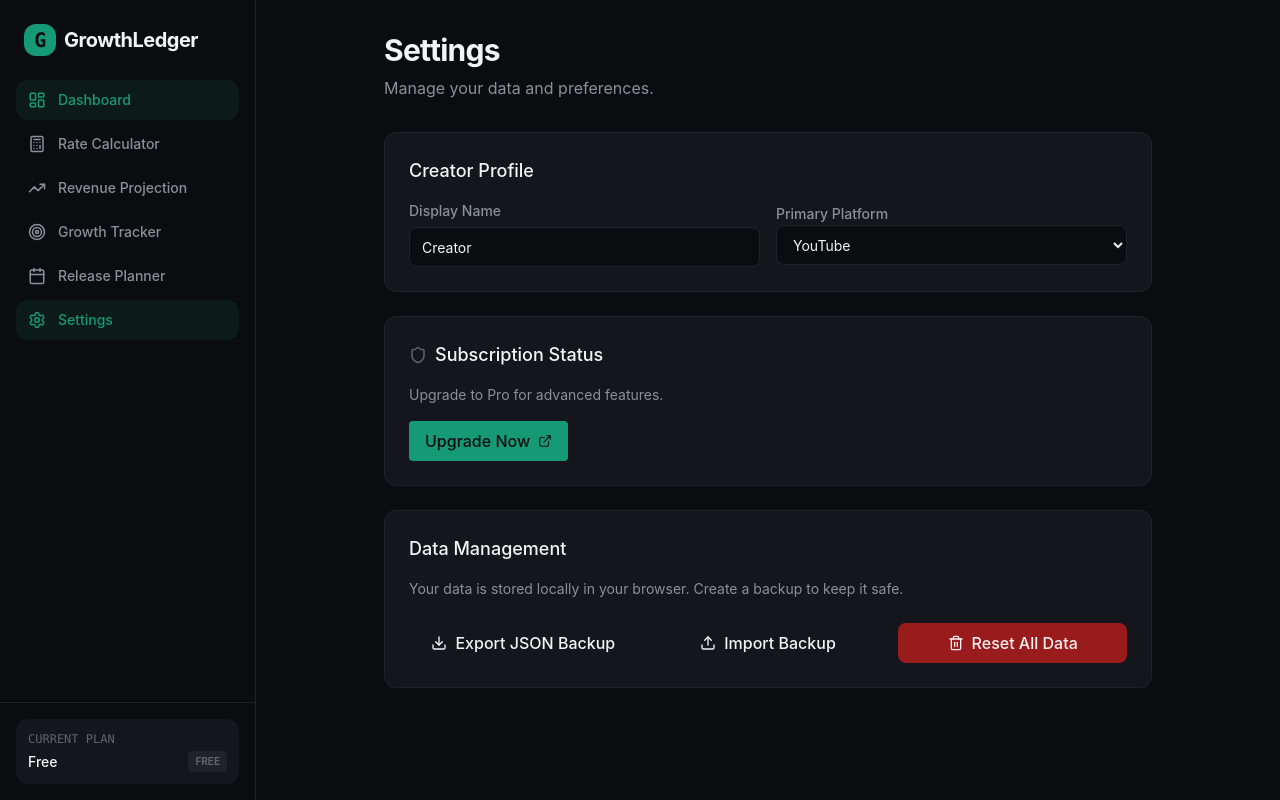
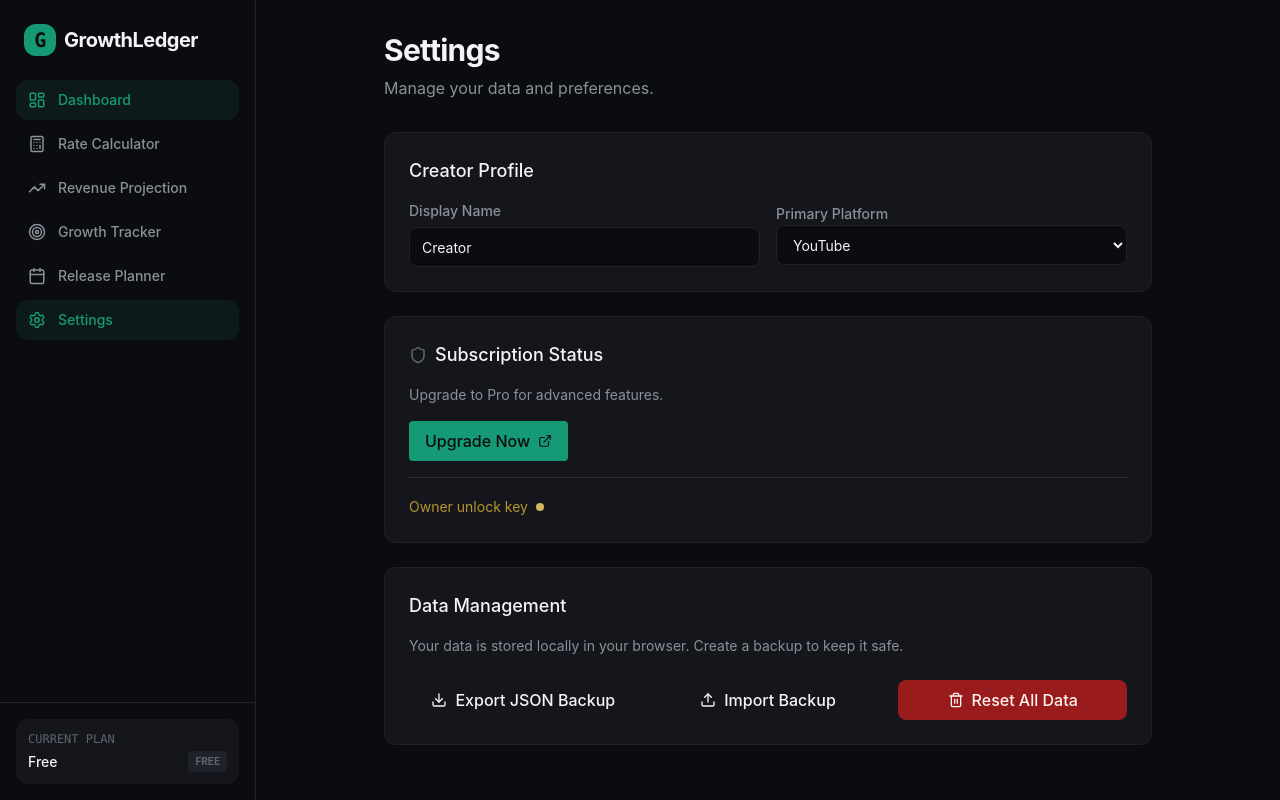
Before and after one commit to MelroseSaint/CreatorsStats, a React (Vite) app: page /app/settings in a window 1280 px wide. Built offline with nearby package versions, Linux system fonts and the light colour scheme.

Commit message:
Add owner unlock link with gold accent

```diff
--- a/src/pages/Settings.tsx
+++ b/src/pages/Settings.tsx
@@ -1,5 +1,5 @@
 import { useRef, useState, useEffect } from 'react';
-import { useSearchParams, useNavigate } from 'react-router-dom';
+import { Link, useSearchParams, useNavigate } from 'react-router-dom';
 import { useStore } from '../context/StoreContext';
 import { Button } from '../components/ui/Button';
 import { Input } from '../components/ui/Input';
@@ -189,6 +189,16 @@ export function Settings() {
               >
                 Upgrade Now <ExternalLink size={14} />
               </button>
+
+              <div className="mt-4 pt-4 border-t border-[#B8952E]/20">
+                <Link
+                  to="/owner"
+                  className="text-sm text-[#B8952E] hover:text-[#A88427] transition-colors inline-flex items-center gap-2"
+                >
+                  Owner unlock key
+                  <span className="w-2 h-2 rounded-full bg-[#D4B65A]" />
+                </Link>
+              </div>
             </div>
           )}
 
```
